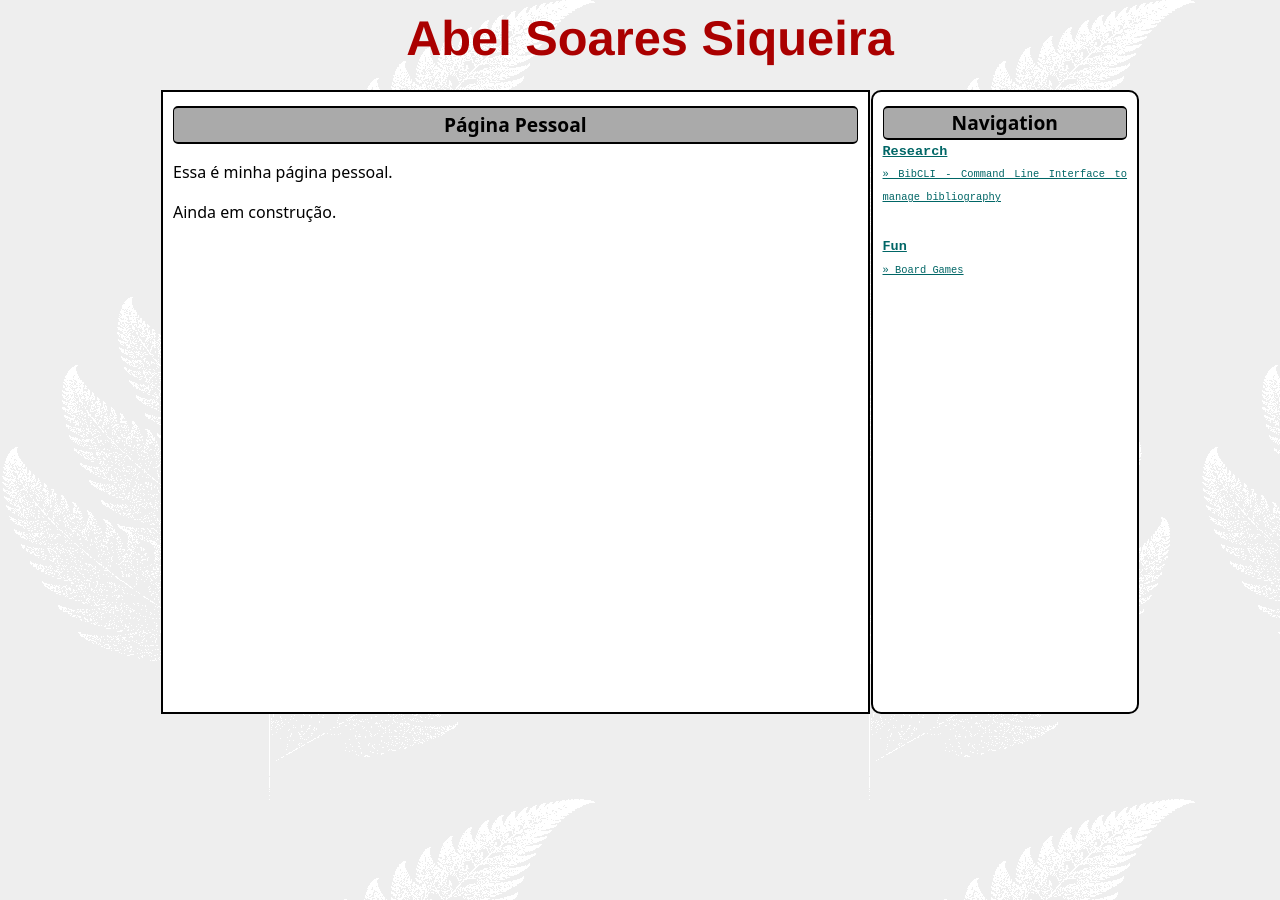
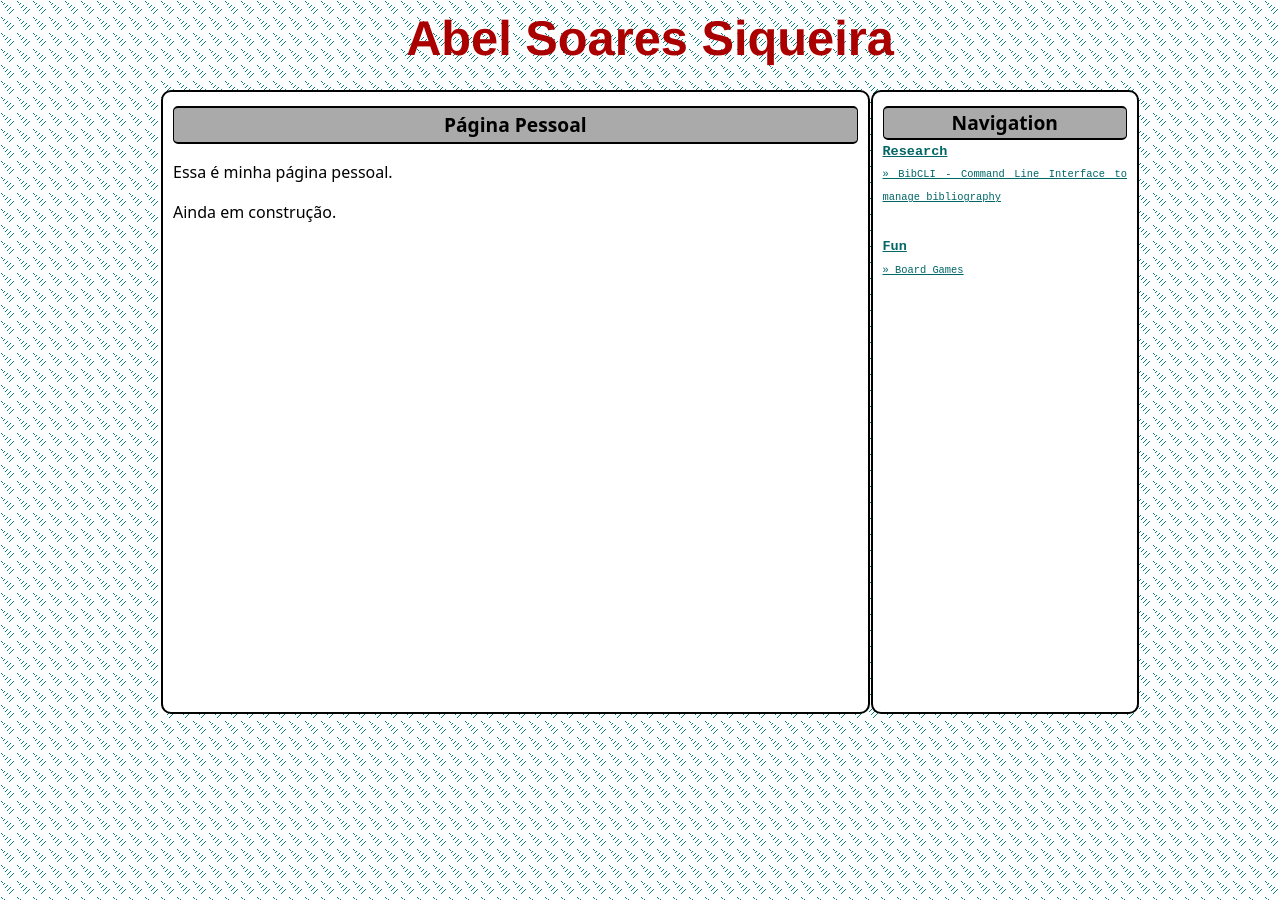
Before and after one commit to abelsiqueira/abelsiqueira.github.io-old, a Jekyll site: the page built from index.html, in a window 1280 px wide. Built offline with Jekyll 4.4.1, drawn with Linux system fonts in a browser that asks for light colours; Markdown is read by kramdown in place of the engine named in the settings.

```diff
--- a/_config.yml
+++ b/_config.yml
@@ -1,3 +1,3 @@
 name: Abel Soares Siqueira
 markdown: redcarpet
-pygments: true
+highlighter: true
--- a/css/main.css
+++ b/css/main.css
@@ -14,7 +14,7 @@
 
 body {
   background-color: #eee;
-  background-image: url('/assets/background.png');
+  background-image: url('/assets/body_back.png');
   font: 13.34px Helvetica, Arial, sans-serif;
   font-size: small;
   text-align: center;
@@ -162,8 +162,7 @@
 }
 
 .container {
-  width: 100%;
-  max-width: 978px;
+  width: 978px;
   min-height: 800px;
   padding: 10px;
   margin: 0;
@@ -182,6 +181,7 @@
   padding: 10px;
   min-height: 600px;
   border: 2px solid black;
+  border-radius: 10px;
 }
 
 .sidebar {
```
Also changed, not shown: assets/body_back.png.
